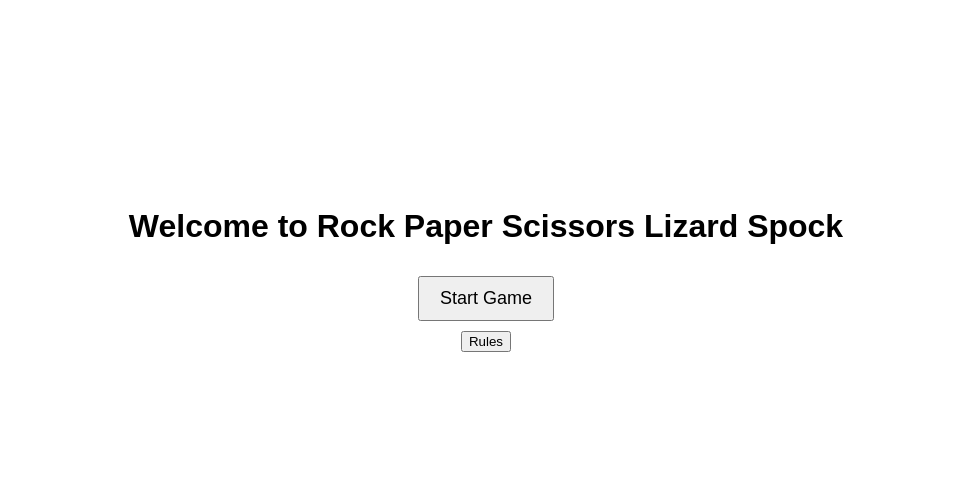
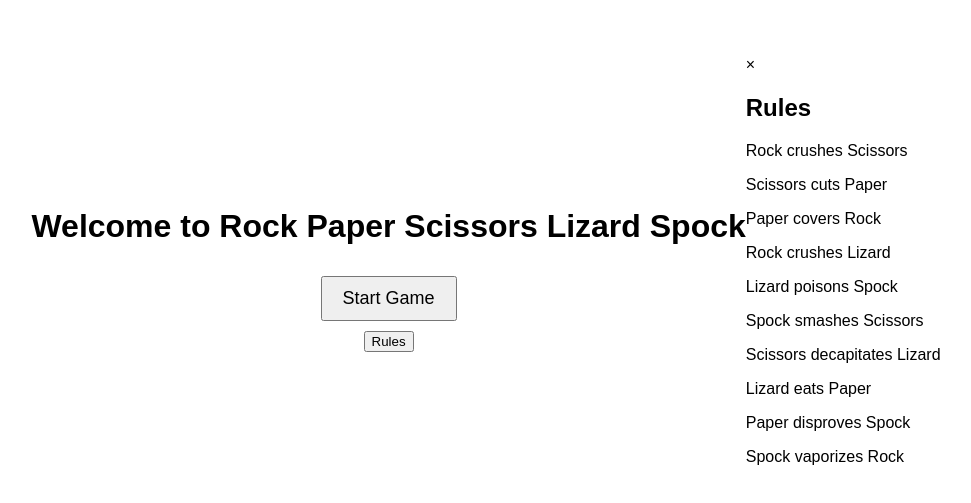
Before and after one commit to nickyd1996/rock-paper-scissors, a plain HTML site: page index.html in a window 1280 px wide. Shown: the part 131-634 px from the top of the page, without its empty margins (154-1125 px from the left). Drawn offline with Linux system fonts and the light colour scheme.

Commit message:
Add rules into html

```diff
--- a/index.html
+++ b/index.html
@@ -36,6 +36,23 @@
         <button onclick="restartGame()">Restart Game</button>
     </div>
 
+    <div id="rulesModal" class="modal">
+        <div class="modal-content">
+            <span class="close" onclick="closeRules()">&times;</span>
+            <h2>Rules</h2>
+            <p>Rock crushes Scissors</p>
+            <p>Scissors cuts Paper</p>
+            <p>Paper covers Rock</p>
+            <p>Rock crushes Lizard</p>
+            <p>Lizard poisons Spock</p>
+            <p>Spock smashes Scissors</p>
+            <p>Scissors decapitates Lizard</p>
+            <p>Lizard eats Paper</p>
+            <p>Paper disproves Spock</p>
+            <p>Spock vaporizes Rock</p>
+        </div>
+    </div>
+
     <script src="assets/js/script.js"></script>
 </body>
 </html>
```
